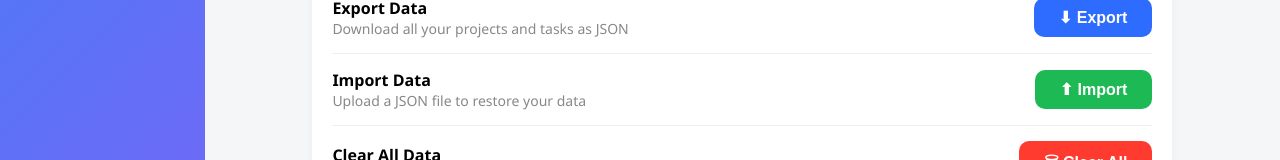
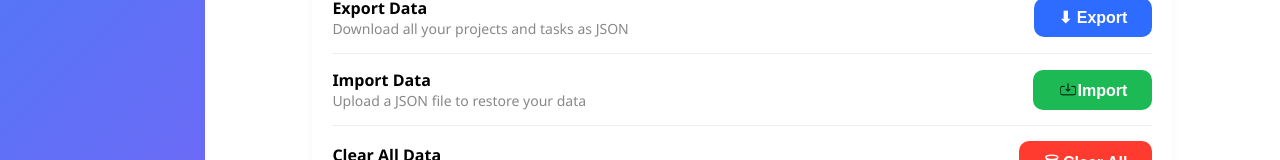
Before and after one commit to arsen-kazaryan/TaskFlow-v2, a React (Vite) app: page /settings in a window 1280 px wide. Shown: the part 470-630 px from the top of the page. Built offline with nearby package versions, Linux system fonts and the light colour scheme.

Commit message:
update store

```diff
--- a/package.json
+++ b/package.json
@@ -13,7 +13,7 @@
     "react": "^19.2.0",
     "react-dom": "^19.2.0",
     "react-router-dom": "^7.14.2",
-    "zustand": "^5.0.12"
+    "zustand": "^5.0.13"
   },
   "devDependencies": {
     "@eslint/js": "^9.39.1",
--- a/src/pages/Settings/Settings.css
+++ b/src/pages/Settings/Settings.css
@@ -1,7 +1,6 @@
 body {
     margin: 0;
     font-family: "Segoe UI", sans-serif;
-    background: #f5f6f8;
 }
 
 .settings {
@@ -77,6 +76,11 @@ body {
     color: white;
 }
 
+.green img {
+    width: 20px;
+    margin-bottom: -4px;
+}
+
 .red {
     background: #ff3b30;
     color: white;
--- a/src/pages/Settings/Settings.jsx
+++ b/src/pages/Settings/Settings.jsx
@@ -41,7 +41,8 @@ const Settings = () => {
               Upload a JSON file to restore your data
             </p>
           </div>
-          <button className="btn green">⬆ Import</button>
+          <button className="btn green">
+            <img src="/import.png" />Import</button>
         </div>
 
         <div className="divider" />
```
Also changed, not shown: src/store/store.js (added, +8 -0 lines), public/import.png (added), 1 other file (tests, documents, lock files or other folders).
